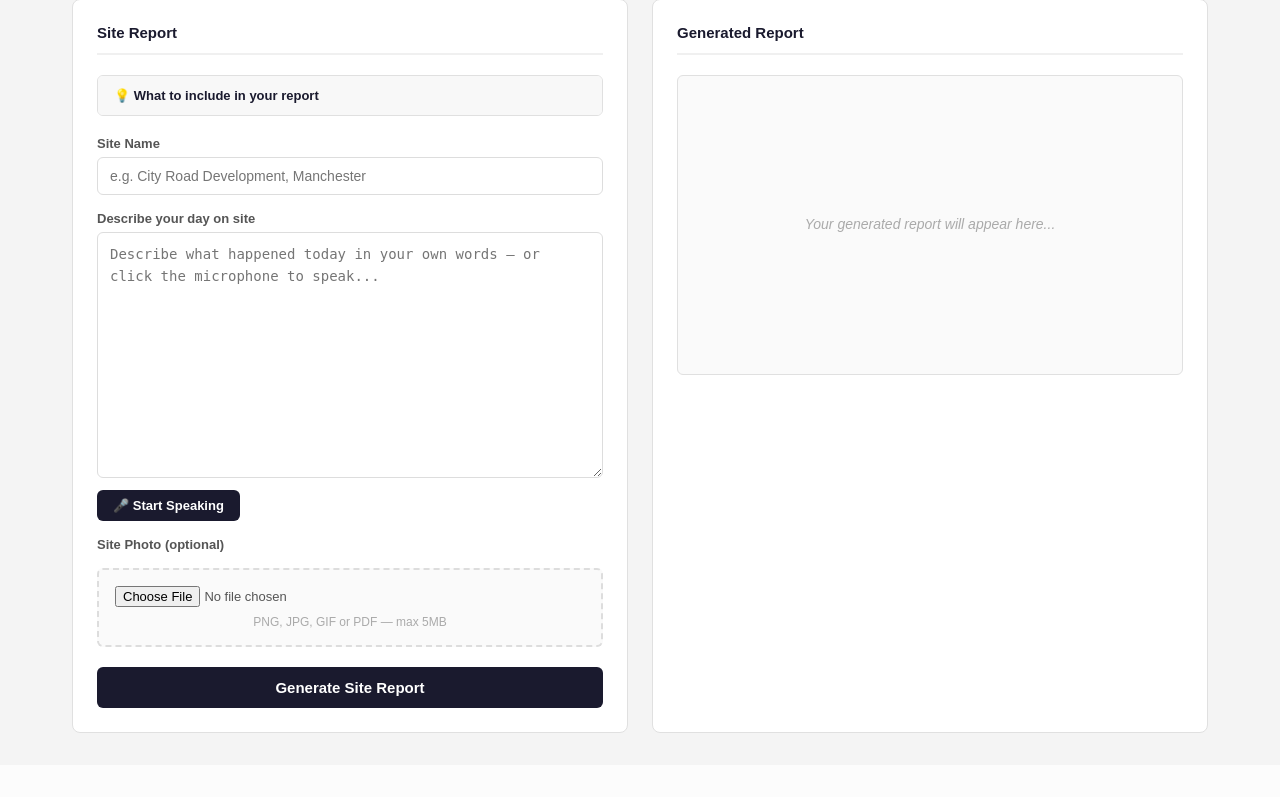
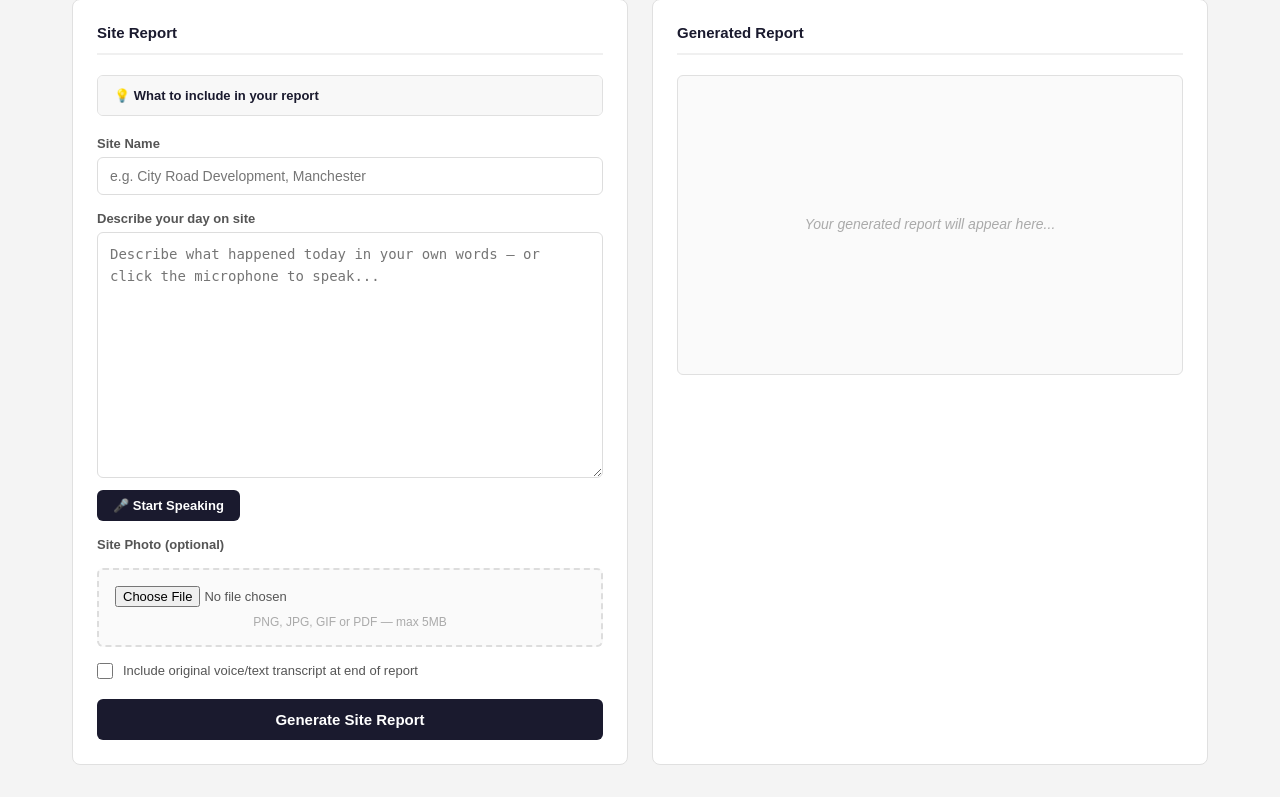
Before and after one commit to Mehdi-ke/site-report-app, a Flask app: page / in a window 1280 px wide. Shown: the part 96-893 px from the top of the page. Before the commit the page ends 829 px from the top, so only its background shows below. Run offline with Flask 3, Linux system fonts and the light colour scheme.

Commit message:
Add user's original transcript to report

```diff
--- a/app.py
+++ b/app.py
@@ -165,6 +165,7 @@ def home():
 def generate():
     worker_input = request.form["worker_input"]
     site_name = request.form["site_name"]
+    include_transcript = request.form.get("include_transcript") == "yes"
 
     upload_message = None
     image_data = None
@@ -206,7 +207,8 @@ def generate():
                          site_name=site_name,
                          upload_message=upload_message,
                          image_data=image_data,
-                         media_type=media_type)
+                         media_type=media_type,
+                         include_transcript=include_transcript)
 
 if __name__ == "__main__":
     port = int(os.environ.get("PORT", 5000))
--- a/templates/index.html
+++ b/templates/index.html
@@ -350,6 +350,57 @@
       font-style: italic;
       font-size: 11px;
     }
+    .checkbox-row {
+      display: flex;
+      align-items: center;
+      gap: 10px;
+      margin-top: 16px;
+    }
+
+    .checkbox-row input[type="checkbox"] {
+      width: 16px;
+      height: 16px;
+      cursor: pointer;
+      flex-shrink: 0;
+    }
+
+    .checkbox-label {
+      font-size: 13px;
+      font-weight: 500;
+      color: #555;
+      margin: 0;
+      cursor: pointer;
+    }
+
+    .transcript-box {
+      margin-top: 16px;
+      border: 1px solid #e0e0e0;
+      border-radius: 6px;
+      overflow: hidden;
+    }
+
+    .transcript-label {
+      background: #f0f0f0;
+      color: #555;
+      font-size: 12px;
+      font-weight: 600;
+      padding: 6px 12px;
+      text-transform: uppercase;
+      letter-spacing: 1px;
+    }
+
+    .transcript-text {
+      padding: 12px;
+      font-size: 13px;
+      color: #444;
+      line-height: 1.7;
+      background: #fafafa;
+      white-space: pre-wrap;
+    }
+
+    @media print {
+      .transcript-box { margin-top: 24px; page-break-inside: avoid; }
+    }
 
     @media print {
       header, .panel:first-child, .print-btn { display: none; }
@@ -364,9 +415,6 @@
       .container { grid-template-columns: 1fr; }
     }
 
-    @media (max-width: 768px) {
-      .container { grid-template-columns: 1fr; }
-    }
   </style>
 </head>
 <body>
@@ -501,6 +549,11 @@
         </div>
         {% endif %}
 
+        <div class="checkbox-row">
+          <input type="checkbox" name="include_transcript" id="include_transcript" value="yes">
+          <label for="include_transcript" class="checkbox-label">Include original voice/text transcript at end of report</label>
+        </div>
+
         <button type="submit">Generate Site Report</button>
       </form>
     </div>
@@ -521,6 +574,14 @@
       {% else %}
         <div class="report-box empty">Your generated report will appear here...</div>
       {% endif %}
+
+      {% if worker_input and include_transcript %}
+        <div class="transcript-box">
+          <p class="transcript-label">Original Transcript</p>
+          <p class="transcript-text">{{ worker_input }}</p>
+        </div>
+        {% endif %}
+
     </div>
 
   </div>
```
